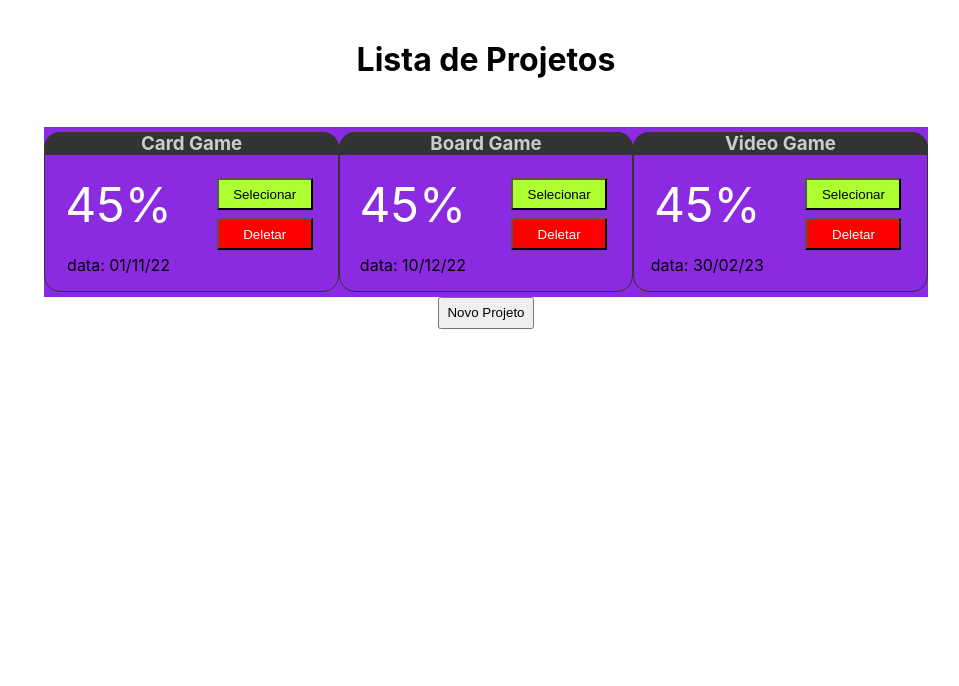
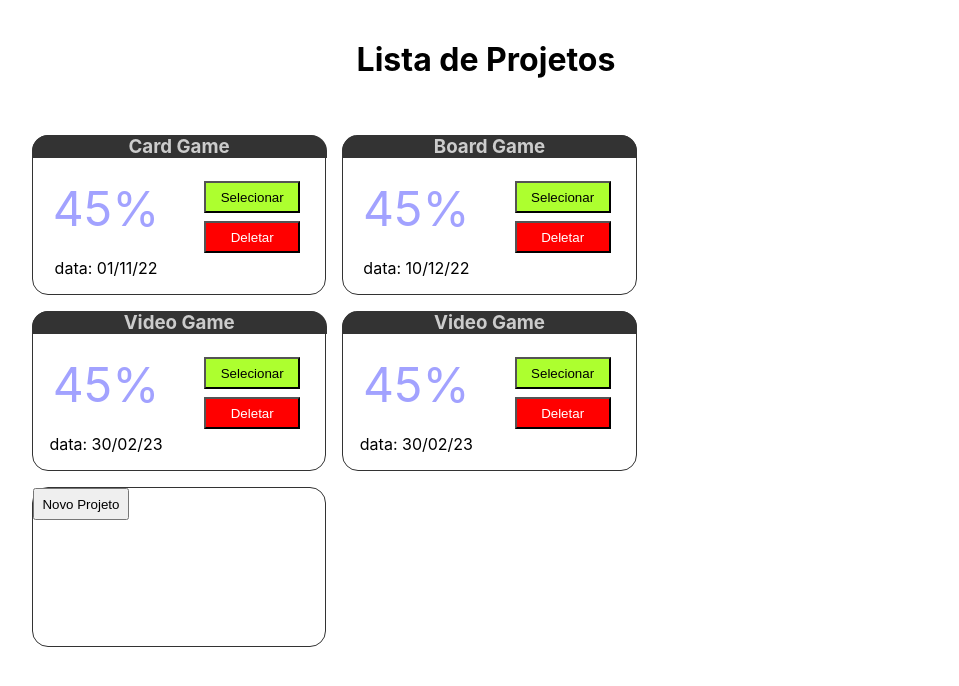
Before and after one commit to OliveiraBRE/sistema-gerenciamento-processos-front-pit2, a React (Create React App) app: page / in a window 1280 px wide. Shown: the top 686 px of the page, without its empty margins (154-1113 px from the left). Built offline with nearby package versions, Linux system fonts and the light colour scheme.

Commit message:
fix: project list dimension width

```diff
--- a/src/App.js
+++ b/src/App.js
@@ -5,6 +5,7 @@ import Painel from "./PAINEL/Painel";
 const projects = [
   { name: "Card Game", id: 1, date: '01/11/22' },
   { name: "Board Game", id: 2, date: '10/12/22' },
+  { name: "Video Game", id: 3, date: '30/02/23' },
   { name: "Video Game", id: 3, date: '30/02/23' }
 ];
 
--- a/src/PROJECT/Project.css
+++ b/src/PROJECT/Project.css
@@ -21,7 +21,7 @@ button:first-child {
   display: flex;
   justify-content: center;
   align-items: flex-end;
-  color: white;
+  color: #a2a2ff;
   font-size: 3rem;
 }
 
--- a/src/PROJECT/ProjectList.css
+++ b/src/PROJECT/ProjectList.css
@@ -7,11 +7,12 @@
 }
 
 .project-list {
-  width: inhirit;
+  width: 72.2%;
   display: flex;
+  justify-content: flex-start;
   flex-wrap: wrap;
   list-style: none;
-  background-color: blueviolet;
+  /* background-color: blueviolet; */
 }
 
 .project h1 {
--- a/src/PROJECT/ProjectList.js
+++ b/src/PROJECT/ProjectList.js
@@ -1,13 +1,14 @@
 import React from "react";
 import Project from "./Project";
 import Button from "../UI/Button";
+import Card from "../UI/Card";
 
 import './ProjectList.css';
 
 const ProjectList = (props) => {
 
   const newProjectHandler = (event) => {
-   console.log(event.target.innerHTML);
+    console.log(event.target.innerHTML);
   }
 
   return (<div className="project">
@@ -18,8 +19,12 @@ const ProjectList = (props) => {
           return <Project key={props.id} project={project} />
         })
       }
+
+      <Card>
+        <Button onClick={newProjectHandler}>Novo Projeto</Button>
+      </Card>
+
     </ul>
-    <Button onClick={newProjectHandler}>Novo Projeto</Button>
   </div>);
 };
 
--- a/src/UI/Card.css
+++ b/src/UI/Card.css
@@ -1,7 +1,7 @@
 .card{
   width: 23vw;
   height: 20vh;
-  margin: .3rem 0;
+  margin: .5rem;
   border: .1rem solid #333;
   border-radius: 1rem;
 }
```
